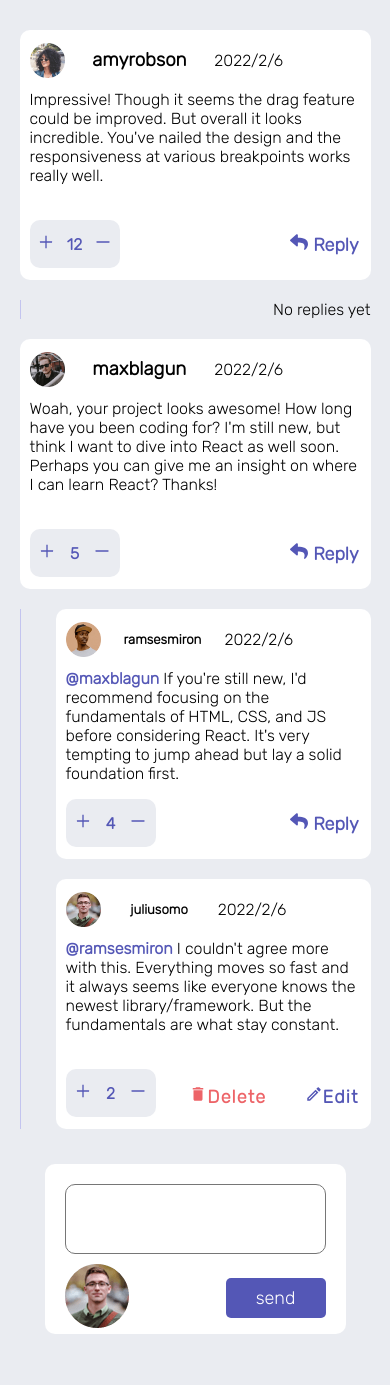
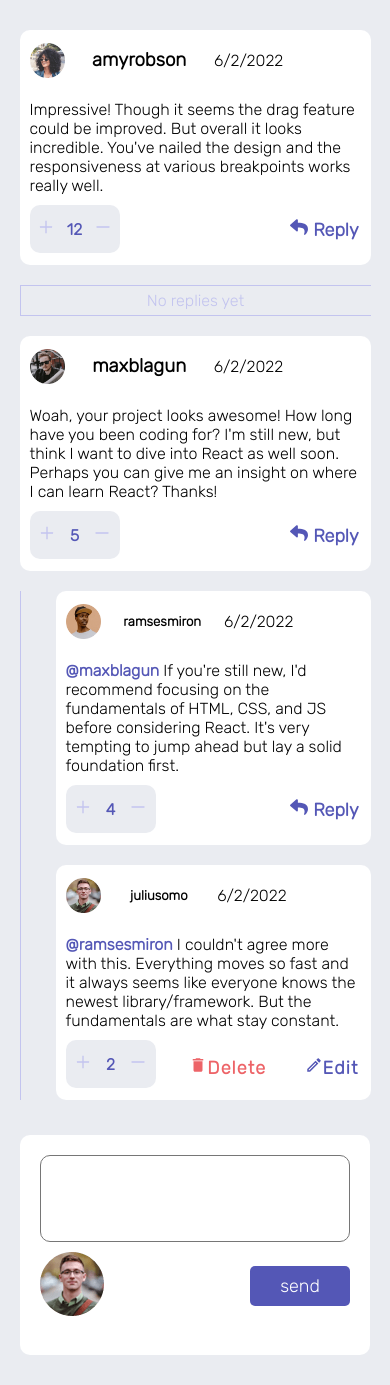
Before and after one commit to SiR-PENt/interactive-comment-section, a React (Create React App) app: page / in a window 390 px wide. Before the commit the page ends 1364 px from the top, so only its background shows below. Built offline with nearby package versions, Linux system fonts and the light colour scheme; a web font is replaced by a local one.

Commit message:
edited mobile design

```diff
--- a/src/Comments.js
+++ b/src/Comments.js
@@ -34,7 +34,7 @@ const generateNewId = uuidv4();
    <section>
    <header className='comment_header'>
      <img src={image.png} alt={`${username} 'img'`}/>
-     <h1>{username}</h1>
+     <h1>{username}{user.username === state.currentUser.username && <span> you </span>}</h1>
      <p>{createdAt}</p>
    </header>
 
@@ -67,14 +67,14 @@ const generateNewId = uuidv4();
      </div> : <div className='reply_container'>
     <div className='userBtn_container'>
     <button onClick={() => handleCommentDelete(commentId)} className='btn_danger'>
-      <MdDelete/>
+      <MdDelete className='icon'/>
       Delete
     </button>
 
     <button onClick={() => handleCommentEdit(commentId,
       startEdit,
       setNewContent)} className="btn_primary">
-       <MdOutlineEdit/>
+       <MdOutlineEdit className='icon'/>
       Edit
     </button>
     </div>
@@ -89,7 +89,7 @@ const generateNewId = uuidv4();
     setToDefault,
     generateNewId,
     isEditing
-  )} className='reply_form'>
+  )} className='form_field'>
 
     <div className='img-container'>
       <img src={state.currentUser.image.png} width='35' height='35' alt={state.currentUser.username}/>
@@ -109,7 +109,7 @@ const generateNewId = uuidv4();
    {
     replies.length > 0 ? replies.map(singleReply => {
     const newReply = {...singleReply}
-    return <Replies key = {singleReply.id} reply={newReply} commentId={commentId} />}) :  <p>No replies yet</p>
+    return <Replies key = {singleReply.id} reply={newReply} commentId={commentId} />}) :  <p className='no_reply'>No replies yet</p>
 
   }
 </section>
--- a/src/Context.js
+++ b/src/Context.js
@@ -12,12 +12,13 @@ const Context = ({children}) => {
 
 const modifyComment = data.comments.map(comment => {
   const today = new Date();
-  const createdAt = today.getFullYear()+'/'+(today.getMonth() + 1 )+'/'+today.getDate();
+  const createdAt = today.getDate() + '/' + (today.getMonth() + 1 ) + '/' + today.getFullYear();
+
   const commentsId = uuid4();
   const {replies} = comment;
     const modifiedReply = replies.map(reply => {
     const today = new Date();
-    const createdAt = today.getFullYear()+'/'+(today.getMonth() + 1 )+'/'+today.getDate();
+    const createdAt = today.getDate() +'/' + (today.getMonth() + 1 ) + '/' + today.getFullYear()
     const id = uuid4()
     return  {...reply, id, createdAt}
    })
@@ -26,7 +27,7 @@ const modifyComment = data.comments.map(comment => {
 });//this changes the id of the comment and replies
 
 const initialState = fetchFromLocalStorage() ? fetchFromLocalStorage() : {...data, comments:modifyComment};//update the comment with modifiedComment variable
-
+console.log(initialState);
 const [state, dispatch] = useReducer(reducer, initialState);
 
 useEffect(() => {
--- a/src/Dashboard.js
+++ b/src/Dashboard.js
@@ -19,17 +19,18 @@ const Dashboard = () => {
   })}
   <footer>
 
-    <form onSubmit={handleNewCommentSubmit( newCommentId, content, setContentToEmptyString)} className='reply_form'>
+    <form onSubmit={handleNewCommentSubmit( newCommentId, content, setContentToEmptyString)} className='form_field comment'>
       <div className='img_container'>
      <img src={state.currentUser.image.png} alt={state.currentUser.username}/>
      </div>
+
      <div className='textarea_container'>
     <textarea name='newCommentContent' value={content} onChange={(e) => setContent(e.target.value)}>
     </textarea>
      </div>
 
   <div className='submit_container'>
- <button type='submit'>
+    <button type='submit'>
       send
     </button>
   </div>
--- a/src/Replies.js
+++ b/src/Replies.js
@@ -62,12 +62,12 @@ const Replies = ({reply, commentId}) => {
     ( user.username === state.currentUser.username ) ? <div className='reply_container'>
       <div className='userBtn_container'>
     <button onClick={() => handleReplyDelete(commentId, id)} className='btn_danger'>
-     <MdDelete/>
+     <MdDelete className='icon'/>
       Delete
     </button>
 
     <button onClick={() => handleReplyEdit(commentId, id, initializeEdit, setNewContent)} className='btn_primary'>
-      <MdOutlineEdit/>
+      <MdOutlineEdit className='icon'/>
       Edit
     </button>
     </div>
--- a/src/SCSS/_comment.scss
+++ b/src/SCSS/_comment.scss
@@ -9,7 +9,7 @@
         grid-template-rows: 60px auto 60px;
         grid-template-areas: "header header""content content""toggle reply-container";
         // border: 1px solid red;
-        height: 250px;
+        grid-row-gap:10px;
         border-radius: 10px;
         // overflow: hidden;
         padding-inline: 10px;
@@ -25,6 +25,14 @@
             img {
                 width: 35px;
                 height: 35px
+            }
+            h1 {
+                span {
+                    background:$btn-primary;
+                    border-radius:3px;
+                    color:$bg-neutral;
+                    font-weight:weights(bold)
+                }
             }
         }
 
@@ -54,7 +62,7 @@
                 text-align: center;
 
                 button {
-                    color: $btn_primary;
+                    color: $text-color-border;
                     font-size: 18px;
                     font-weight: weights(regular);
                 }
@@ -104,7 +112,7 @@
 
 }
 
-.reply_form {
+.form_field {
     margin-top: 15px;
     border-radius: 10px;
     background-color: $bg-neutral;
@@ -114,7 +122,7 @@
     grid-template-rows: .65fr .35fr;
     grid-row-gap: 10px;
     padding: 20px;
-    grid-template-areas: "input input""img reply";
+    grid-template-areas: "input input" "img reply";
 
     .img-container {
         grid-area: img;
@@ -153,3 +161,8 @@
         }
     }
 }
+.form_field.comment {
+    width:350px;
+    height:220px;
+    grid-template-rows:.85fr .15fr;
+}
--- a/src/SCSS/_reply.scss
+++ b/src/SCSS/_reply.scss
@@ -4,6 +4,14 @@ section.container_for_replies {
     border-left:1px solid $text-color-border;
     margin-top:20px;
     grid-gap:20px;
+    .no_reply {
+        color: $text-color-border;
+        border-top:1px solid;
+        border-bottom:1px solid;
+        width:100%;
+        padding:5px;
+        text-align: center;
+    }
 }
 
 .reply {
--- a/src/reducer.js
+++ b/src/reducer.js
@@ -26,7 +26,7 @@ const reducer = (state, action) => {
 
       // if user is submiting a new reply
       const today = new Date();
-      const createdAt = today.getFullYear()+'/'+(today.getMonth() + 1 )+'/'+today.getDate();
+      const createdAt = today.getDate() +'/' + (today.getMonth() + 1 ) + '/' + today.getFullYear()
       const newReply =  {
           id: action.payload.newId,
           content: action.payload.content,
@@ -68,7 +68,7 @@ const reducer = (state, action) => {
   if (action.type === 'HANDLE_COMMENT_SUBMIT' ){
       action.payload.e.preventDefault();
       const today = new Date();
-      const createdAt = today.getFullYear()+'/'+(today.getMonth() + 1 )+'/'+today.getDate();
+      const createdAt = today.getDate() +'/' + (today.getMonth() + 1 ) + '/' + today.getFullYear()
       const newComment = {
       id: action.payload.id,
       content: action.payload.content,
@@ -163,7 +163,7 @@ const reducer = (state, action) => {
           if (reply.id === action.payload.replyId) {
           const {user} = reply //destructure user from the reply so we can use the user.username in the newReply
           const today = new Date();
-          const createdAt = today.getFullYear()+'/'+(today.getMonth() + 1 )+'/'+today.getDate();
+          const createdAt = today.getDate() +'/' + (today.getMonth() + 1 ) + '/' + today.getFullYear()
           const newReply = { // create new reply
           id: action.payload.newId,
           content: action.payload.content,
```
